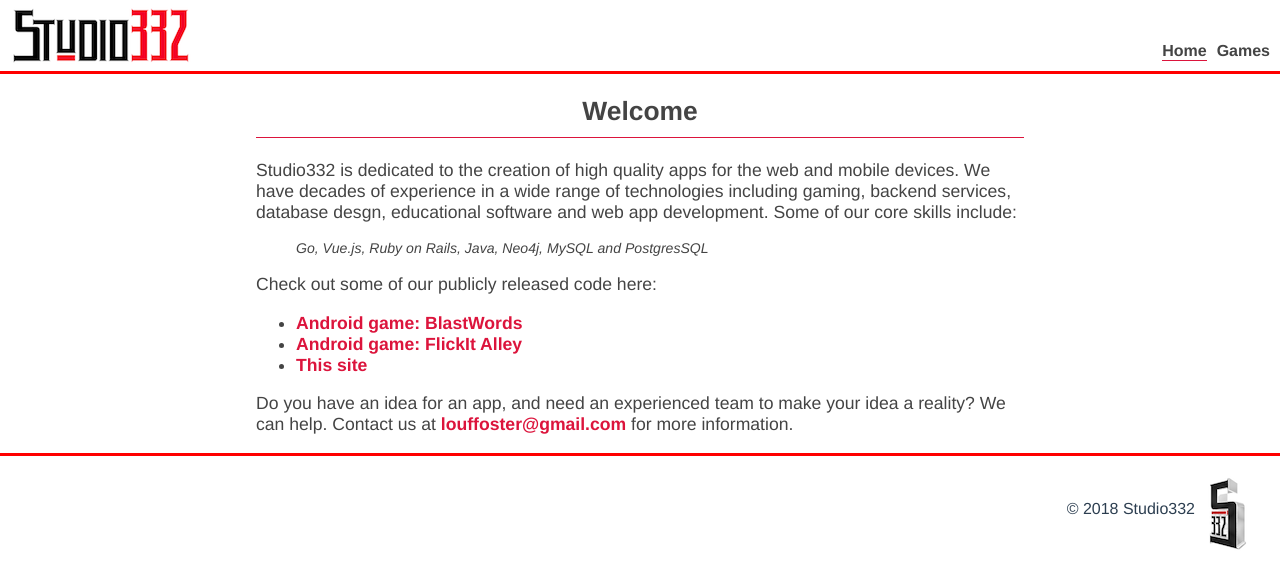
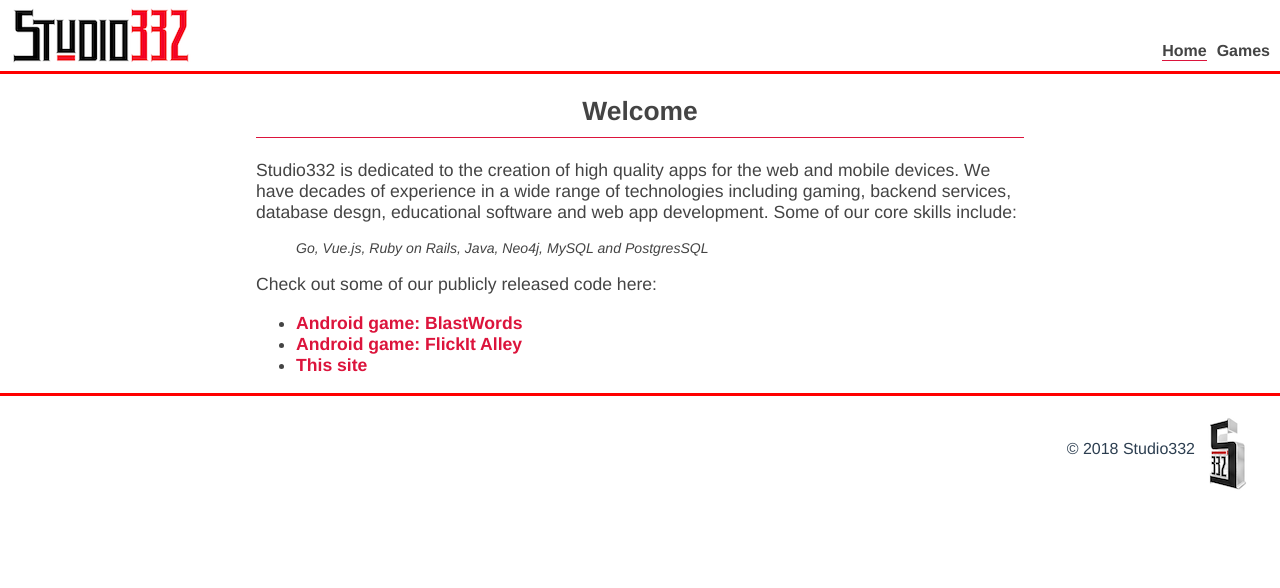
Before and after one commit to louffoster/studio332site, a Vue app in the folder frontend/: page / in a window 1280 px wide. Shown: the top 588 px of the page. Built offline with nearby package versions, Linux system fonts and the light colour scheme.

Commit message:
text clean

```diff
--- a/frontend/src/views/Home.vue
+++ b/frontend/src/views/Home.vue
@@ -22,13 +22,6 @@
                <a href="https://github.com/louffoster/studio332-site">This site</a>
             </li>
          </ul>
-         <p>
-            Do you have an idea for an app, and need an experienced team to make your idea a reality?
-            We can help. Contact us at
-            <a
-               href="mailto:louffoster@gmail.com"
-            >louffoster@gmail.com</a> for more information.
-         </p>
       </div>
    </div>
 </template>
```
